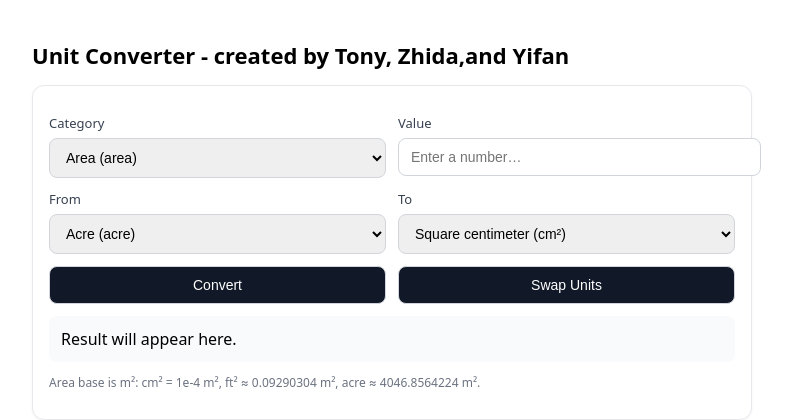
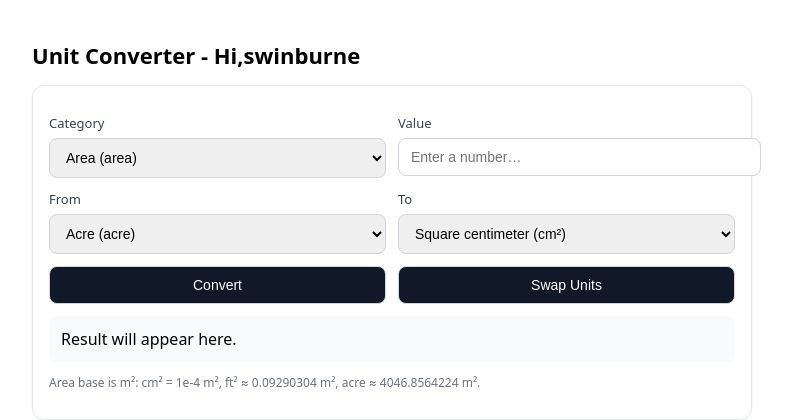
Before and after one commit to swe40006pj/Pipeline-Version-Control, a Flask app: page / in a window 1280 px wide. Shown: the top 420 px of the page, without its empty margins (248-1040 px from the left). Run offline with Flask 3, Linux system fonts and the light colour scheme.

Commit message:
test pipeline

```diff
--- a/templates/index.html
+++ b/templates/index.html
@@ -18,7 +18,7 @@
   </style>
 </head>
 <body>
-  <h1>Unit Converter - created by Tony, Zhida,and Yifan</h1>
+  <h1>Unit Converter - Hi,swinburne</h1>
   <div class="card">
     <div class="row">
       <div>
```
